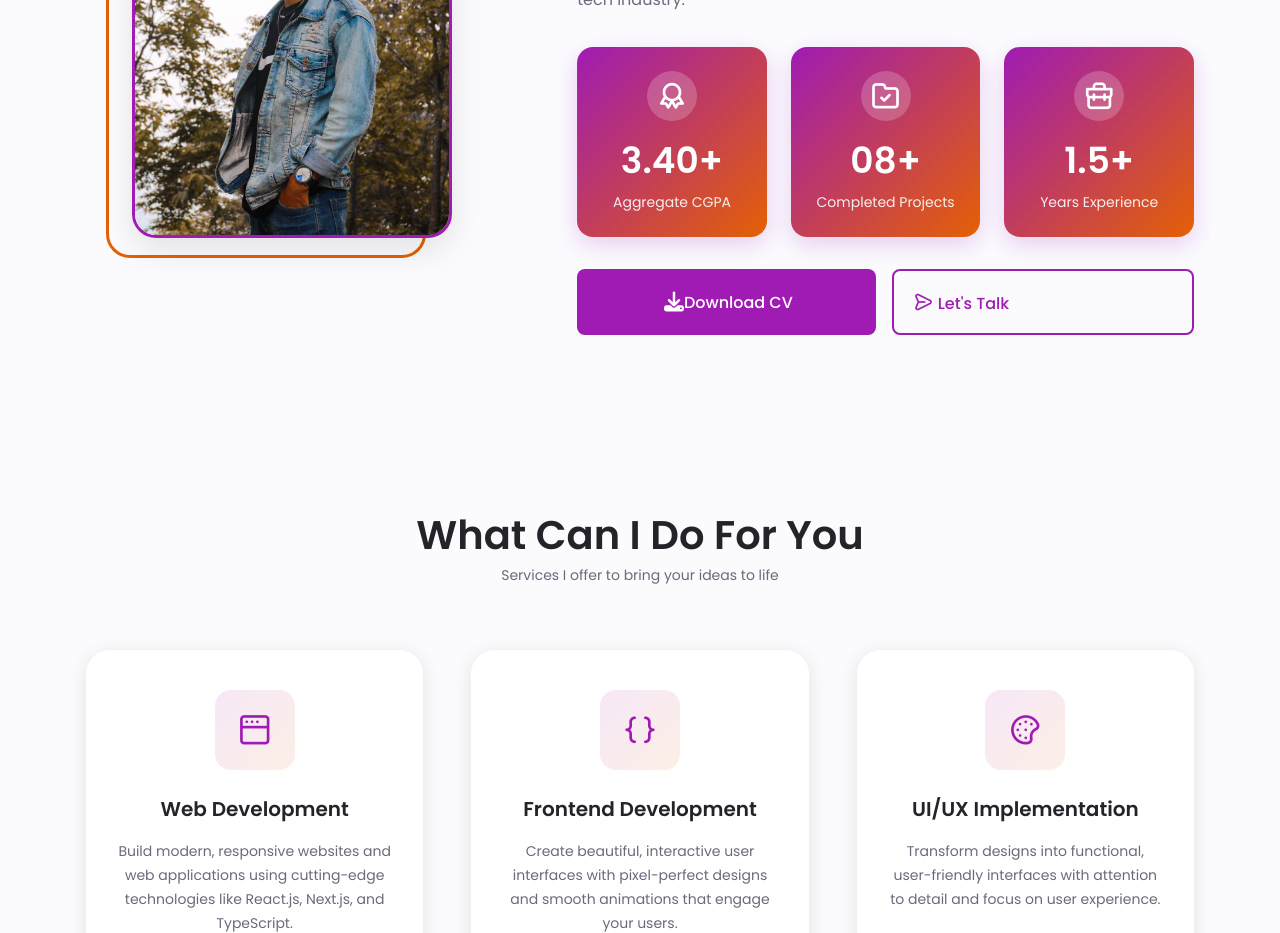
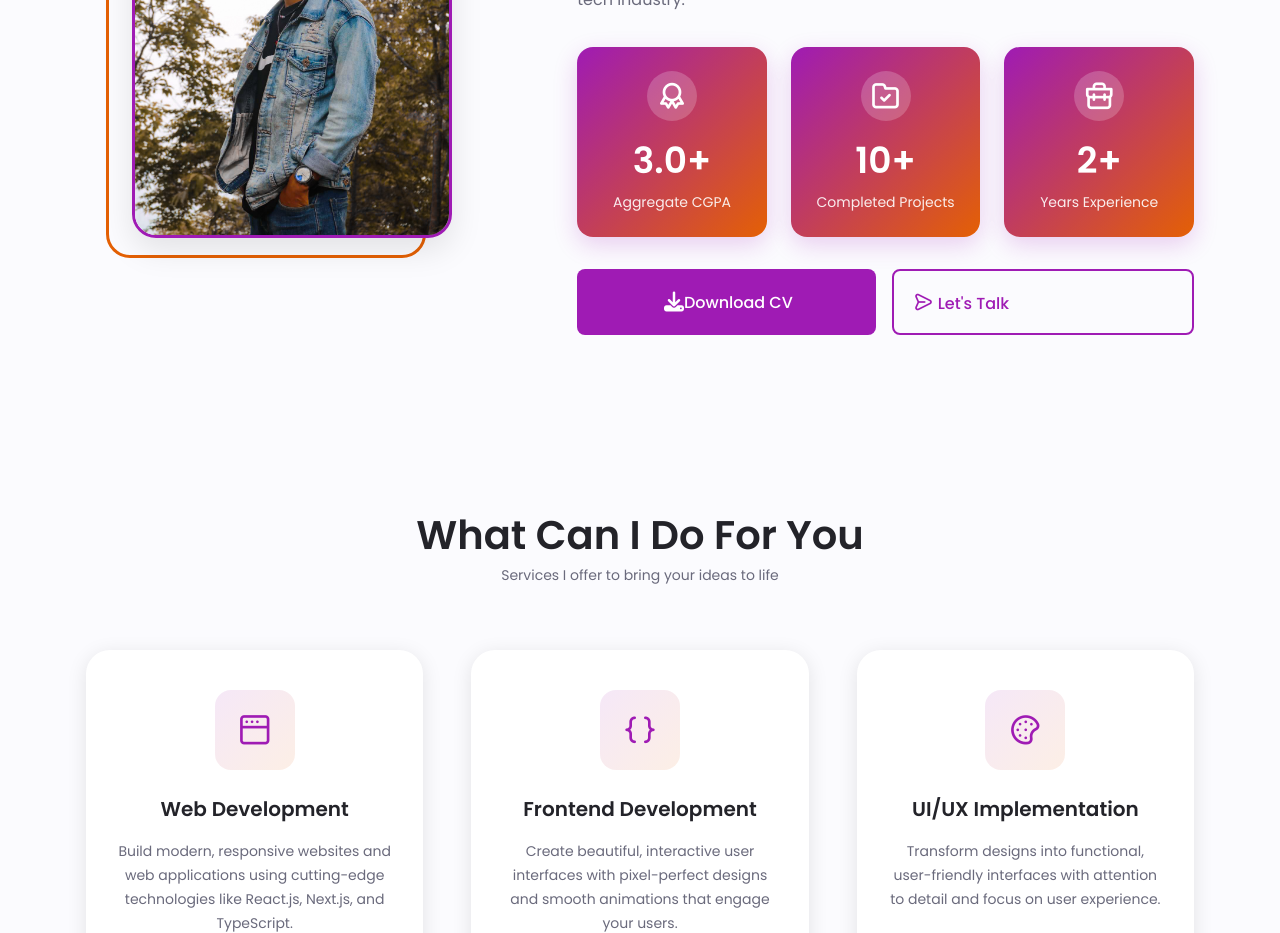
Before and after one commit to milansap/Portofolio-website, a website: page index.html in a window 1280 px wide. Shown: the part 1480-2413 px from the top of the page. Drawn offline with nearby package versions, Linux system fonts and the light colour scheme.

Commit message:
update: adjust statistics for CGPA, completed projects, and experience in index.html

```diff
--- a/index.html
+++ b/index.html
@@ -277,7 +277,7 @@
                     <i class="uil uil-award"></i>
                   </div>
                   <div class="about__stat-content">
-                    <span class="about__stat-number">3.40+</span>
+                    <span class="about__stat-number">3.0+</span>
                     <span class="about__stat-label">Aggregate CGPA</span>
                   </div>
                 </div>
@@ -287,7 +287,7 @@
                     <i class="uil uil-folder-check"></i>
                   </div>
                   <div class="about__stat-content">
-                    <span class="about__stat-number">08+</span>
+                    <span class="about__stat-number">10+</span>
                     <span class="about__stat-label">Completed Projects</span>
                   </div>
                 </div>
@@ -297,7 +297,7 @@
                     <i class="uil uil-briefcase"></i>
                   </div>
                   <div class="about__stat-content">
-                    <span class="about__stat-number">1.5+</span>
+                    <span class="about__stat-number">2+</span>
                     <span class="about__stat-label">Years Experience</span>
                   </div>
                 </div>
```
